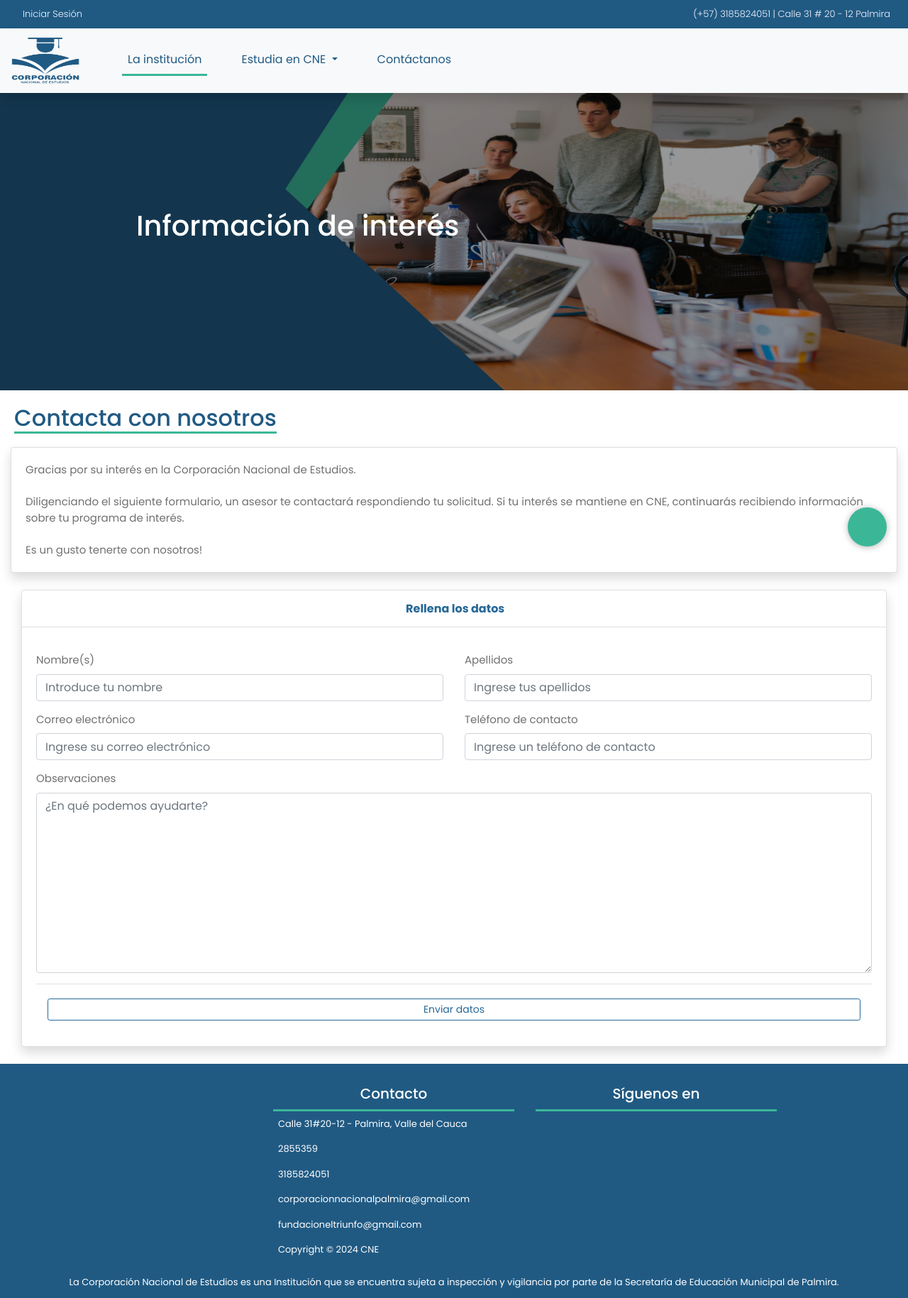
After one commit to cris9310/corporacion-platformGit, a Django app: page /contact/ in a window 1280 px wide. The commit adds this page. Shown: the whole page at 71% size. Run offline with Django 4.2, Linux system fonts and the light colour scheme; parts of the project's set-up code (start-up, migrations or seed data) failed here and were passed over; some libraries are stand-ins or nearby versions.

Commit message:
21 de marzo

```diff
--- /dev/null
+++ b/plataforma/applications/Homepage/forms.py
@@ -0,0 +1,84 @@
+from django.forms import *
+from django import forms
+
+
+
+
+##Formulario de creacion de periodos
+class ContactForm(forms.Form):
+
+    nombre = forms.CharField(
+        label='Nombre(s)',
+        required=True,
+        widget=forms.TextInput(
+            attrs={
+
+                    'autocomplete': 'off',
+                    'class':'form-control ',
+                    'id': 'nombre',
+                    'placeholder':"Introduce tu nombre"
+            }
+        )
+
+    )
+
+    apellidos = forms.CharField(
+        label='Apellidos',
+        required=True,
+        widget=forms.TextInput(
+            attrs={
+
+                    'autocomplete': 'off',
+                    'class':'form-control ',
+                    'id': "apellidos",
+                    'placeholder':"Ingrese tus apellidos"
+            }
+        )
+
+    )
+
+
+    email = forms.CharField(
+        label='Correo electrónico',
+        required=True,
+        widget=forms.EmailInput(
+            attrs={
+
+                    'autocomplete': 'off',
+                    'class':'form-control ',
+                    'id': "email",
+                    'placeholder':"Ingrese su correo electrónico"
+            }
+        )
+
+    )
+
+    telefono = forms.CharField(
+        label='Teléfono de contacto',
+        required=True,
+        widget=forms.TextInput(
+            attrs={
+
+                    'autocomplete': 'off',
+                    'class':'form-control ',
+                    'id': "telefono",
+                    'placeholder':"Ingrese un teléfono de contacto"
+            }
+        )
+
+    )
+
+    observacion = forms.CharField(
+        label='Observaciones',
+        required=True,
+        widget=forms.Textarea(
+            attrs={
+
+                    'autocomplete': 'off',
+                    'class':'form-control ',
+                    'id': "observacion",
+                    'placeholder':"¿En qué podemos ayudarte?"
+            }
+        )
+
+    )
--- a/plataforma/applications/Homepage/urls.py
+++ b/plataforma/applications/Homepage/urls.py
@@ -51,6 +51,19 @@ urlpatterns = [
       views.TecnicosGeneralPageView.as_view(),
       name='tecnico-general'
    ),
+   path(
+      'programs/calendario-home/',
+      views.CalendarPageView.as_view(),
+      name='calendario-home'
+   ),
+
+   path(
+      'contact/',
+      views.ContactView.as_view(),
+      name='contact'
+   ),
+
+
 
 
 
--- a/plataforma/applications/Homepage/views.py
+++ b/plataforma/applications/Homepage/views.py
@@ -1,7 +1,14 @@
 from django.shortcuts import HttpResponseRedirect
-from django.views.generic import TemplateView
+from django.views.generic import TemplateView, FormView
 from django.contrib.auth.views import LoginView, LogoutView
 from django.urls import reverse_lazy
+from django.http import JsonResponse
+from django.conf import settings
+from django.core.mail import send_mail
+
+
+from .forms import *
+from applications.User.forms import UserLoginForm
 
 
 def RedirectView(request):
@@ -34,11 +41,59 @@ class SecretariadoPageView(TemplateView):
 class TecnicosGeneralPageView(TemplateView):
     template_name = "homepage/programsTecnicosGeneral.html"
 
+class CalendarPageView(TemplateView):
+    template_name = "homepage/calendarhome.html"
+
+
+class ContactView(FormView):
+    form_class = ContactForm
+    template_name = "homepage/contact.html"
+    success_url = reverse_lazy('homepage_app:contact')
+
+
+    def post(self, request, *args, **kwargs):
+
+        form = ContactForm(self.request.POST)
+        if form.is_valid():
+
+            nombre=form.cleaned_data.get("nombre")
+            apellidos=form.cleaned_data.get("apellidos")
+            email=form.cleaned_data.get("email")
+            telefono=form.cleaned_data.get("telefono")
+            observacion=form.cleaned_data.get("observacion")
+
+
+
+            full_message = f"""
+            Hemos recibido un nuevo mensaje de  {nombre} {apellidos}, con email: {email}. Número de contacto: {telefono}
+            ________________________
+
+
+            {observacion}
+            """
+            send_mail(
+            subject="Solicitud de contacto --- pagina web",
+            message=full_message,
+            from_email=settings.DEFAULT_FROM_EMAIL,
+            recipient_list=[settings.NOTIFY_EMAIL],
+        )
+            mensaje = f'Datos registrados correctamente'
+            error = "No hay error!"
+            response = JsonResponse({"mensaje": mensaje, "error": error})
+            response.status_code = 201
+            return response
+        else:
+            mensaje=[]
+            mensaje.append({"error": "Formulario incompleto, por favor valide."})
+            response = JsonResponse(mensaje, safe=False)
+            response.status_code = 400
+            return response
 
 
 
 class AdminLogin(LoginView):
     template_name = 'homepage/LoginView_form.html'
+    form_class = UserLoginForm
 
 class AdminLogout(LogoutView):
     template_name = 'homepage/Logout.html'
--- a/plataforma/applications/Student/views.py
+++ b/plataforma/applications/Student/views.py
@@ -11,6 +11,7 @@ from django.views.generic import (TemplateView,
                                   FormView, CreateView, DeleteView, UpdateView,
                                   DetailView, ListView, View)
 from django.urls import reverse_lazy, reverse
+from django.http import JsonResponse
 from django.shortcuts import render, HttpResponseRedirect, HttpResponse, redirect
 from django.db.models import F, Sum, Avg, Count
 
--- a/plataforma/secret.json
+++ b/plataforma/secret.json
@@ -4,5 +4,8 @@
     "DB_NAME": "corporacionPlatform",
     "USER": "postgres",
     "PASSWORD": "Cambio12*",
-    "RANDOM": "cambio123*"
+    "RANDOM": "cambio123*",
+    "EMAIL_DEFAULT": "cristiansinisterra@gmail.com",
+    "EMAIL_PASSWORD": "toqriwsfbzfgoeki",
+    "EMAIL_HOST": "smtp.gmail.com"
 }
--- a/plataforma/static/css/unique.css
+++ b/plataforma/static/css/unique.css
@@ -1062,3 +1062,20 @@ label strong {
     color: var(--text-color-activos);
     background: var(--body-color);
 }
+
+
+/* Formularios del login */
+
+.body-login {
+    background: var(--body-color);
+    width: 100%;
+    height: 100%;
+
+}
+
+.body-login .container-fluid {
+    width: 450px;
+
+    margin-top: 150px;
+
+}
--- a/plataforma/static/js/js-global.js
+++ b/plataforma/static/js/js-global.js
@@ -248,7 +248,7 @@ function mostrarErroresCreacion(errores) {
   for (let index = 0; index < datos.length; index++) {
     const element = datos[index];
     console.log(errores.responseJSON[0].error)
-    $("#errores").append(`<div class ="alert alert-danger" <strong>'${element.error}</strong></div>`);
+    $("#errores").append(`<div class ="alert alert-danger" <strong>${element.error}</strong></div>`);
   }
 
 }
--- /dev/null
+++ b/plataforma/templates/homepage/contact.html
@@ -0,0 +1,165 @@
+{% extends "homepage/homepage.html" %}
+{% load  static %}
+{% block homecontent %}
+
+<div id="carouselExampleIndicators" class="carousel slide" data-ride="carousel">
+    <div class="carousel-inner">
+      <div class="carousel-item active">
+        <img class="d-block w-100" src="{% static 'img/home/4.jpg' %}" alt="First slide">
+        <div class="carousel-caption d-none d-md-block">
+          <h1>Información de interés</h1>
+
+        </div>
+      </div>
+
+    </div>
+
+  </div>
+</div>
+
+
+
+
+<div class="container-fluid adicional">
+  <div class="row encabezado">
+      <div class="titulo">
+        <span class=""><h2> Contacta con nosotros</h1></span>
+      </div>
+
+  </div>
+  <div class="row tarjetasConfig">
+
+    <div class="col-lg">
+
+        <!-- Default Card Example -->
+        <div class="card shadow mb-4">
+            <div class="card-body text-left">
+                <figcaption> Gracias por su interés en la Corporación Nacional de Estudios.
+                </figcaption>
+                &nbsp;
+                <figcaption> Diligenciando el siguiente formulario, un asesor te contactará respondiendo tu solicitud.
+                    Si tu interés se mantiene en CNE, continuarás recibiendo información sobre tu programa de interés.
+                </figcaption>
+                &nbsp;
+                <figcaption> Es un gusto tenerte con nosotros!
+                </figcaption>
+            </div>
+
+        </div>
+    </div>
+
+</div>
+
+<div class="container-fluid ">
+  <div class="row tarjetasConfig">
+
+
+    <div class="col-lg">
+        <div class="card shadow mb-4">
+          <div class="card-header py-3 text-center">
+            <h6 class="m-0 font-weight-bold tituloCard"><i class="fa-solid fa-book-open-reader"></i> &nbsp;Rellena los datos </h6>
+         </div>
+         <div class="card-body ">
+
+            <div id="errores">
+            </div>
+            <form  method="POST" id="dataGeneralForm" action="{% url 'homepage_app:contact' %}" >
+                {% csrf_token %}
+                <div class="row" style="margin-top: 15px;">
+                    <div class="col-md-6 ms-auto">
+                        <div class="nombre" ></div>
+                        <label for="nombre">{{ form.nombre.label}}</label>
+
+                        {{ form.nombre}}
+                    </div>
+                    <div class="col-md-6 ms-auto">
+                        <div class="apellidos" ></div>
+                        <label for="apellidos">{{ form.apellidos.label}}</label>
+
+                        {{ form.apellidos}}
+                    </div>
+                </div>
+                <div class="row" style="margin-top: 15px;">
+                    <div class="col-md-6 ms-auto">
+                        <div class="email" ></div>
+                        <label for="email">{{ form.email.label}}</label>
+
+                        {{ form.email}}
+                    </div>
+                    <div class="col-md-6 ms-auto">
+                        <div class="telefono" ></div>
+                        <label for="telefono">{{ form.telefono.label}}</label>
+
+                        {{ form.telefono}}
+                    </div>
+                </div>
+                <div class="row" style="margin-top: 15px;">
+                    <div class="col-md ms-auto">
+                        <div class="observacion" ></div>
+                        <label for="observacion">{{ form.observacion.label}}</label>
+
+                        {{ form.observacion}}
+                    </div>
+                </div>
+
+
+                <div class="modal-footer" style="margin-top: 15px;">
+
+                <button class="btn btn-sm btn-block" type="button" id="spinner-div" disabled>
+                    <span class="spinner-border spinner-border-sm" role="status" aria-hidden="true"></span>
+                    Cargando...
+                </button>
+
+                <button type="button" class="btn btn-sm btn-block " id="spinner-div-real" onclick="sendUser()">
+                    Enviar datos
+                </button>
+                </div>
+            </form>
+
+         </div>
+
+        </div>
+
+
+    </div>
+
+  </div>
+
+</div>
+
+{% endblock homecontent %}
+
+
+{% block js %}
+<script type="text/javascript">
+
+
+  function sendUser() {
+    var serializedData = $("#dataGeneralForm").serialize();
+    if (serializedData) {
+      $('#spinner-div').show();
+      $('#spinner-div-real').hide();
+      var request = $.ajax({
+        type: "POST",
+        url: "{% url 'homepage_app:contact' %}",
+        data: serializedData,
+        success: function (response) {
+          $("#edicion").modal("hide");
+          window.location = "{% url 'homepage_app:contact' %}";
+          mostrarOk();
+        },
+        error: function (error) {
+          $('#spinner-div-real').show();
+          $('#spinner-div').hide()
+          mostrarErroresCreacion(error);
+          mostrarError();
+        }
+      });
+    }
+  }
+
+
+
+</script>
+
+{% endblock js %}
--- a/plataforma/templates/homepage/head.html
+++ b/plataforma/templates/homepage/head.html
@@ -56,7 +56,7 @@
           </div>
         </li>
         <li class="nav-item"  id="tres">
-          <a class="nav-link" href="#">Contáctanos </a>
+          <a class="nav-link" href="{% url 'homepage_app:contact' %}">Contáctanos </a>
         </li>
       </ul>
     </div>
```
Also changed, not shown: plataforma/applications/User/forms.py (+36 -0 lines), plataforma/plataforma/settings.py (+22 -2 lines), plataforma/templates/homepage/LoginView_form.html (+61 -8 lines), plataforma/templates/homepage/calendarhome.html (added, +85 -0 lines), plataforma/templates/homepage/homepageContent.html (+2 -9 lines), plataforma/static/img/home/calendario.jpg (added).
